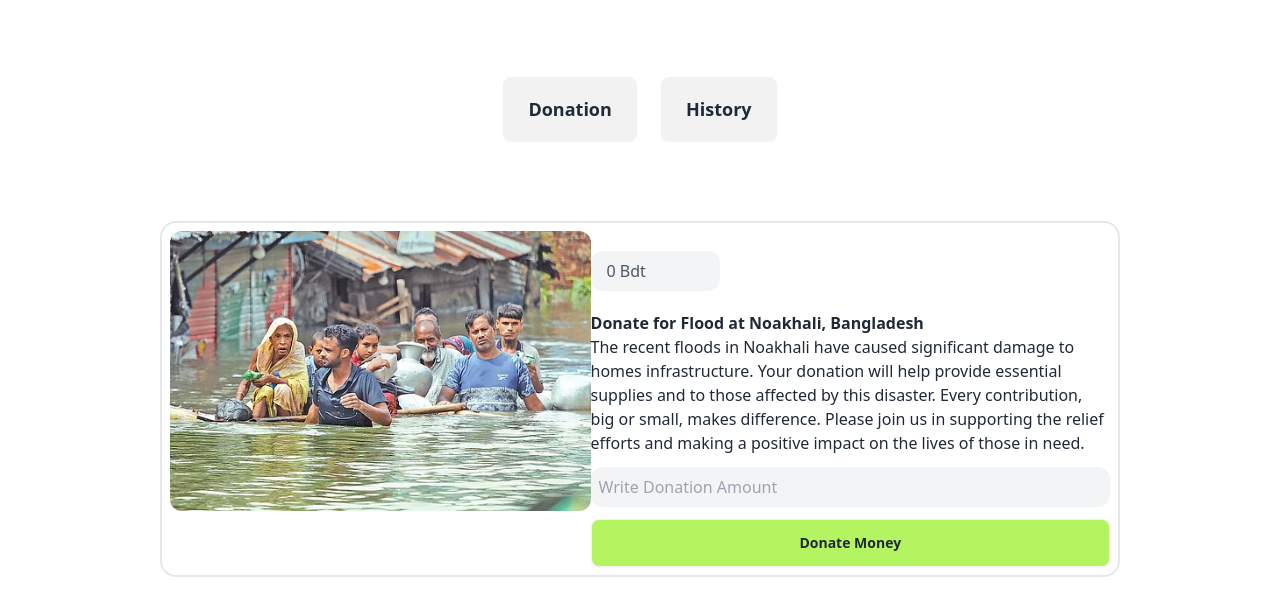
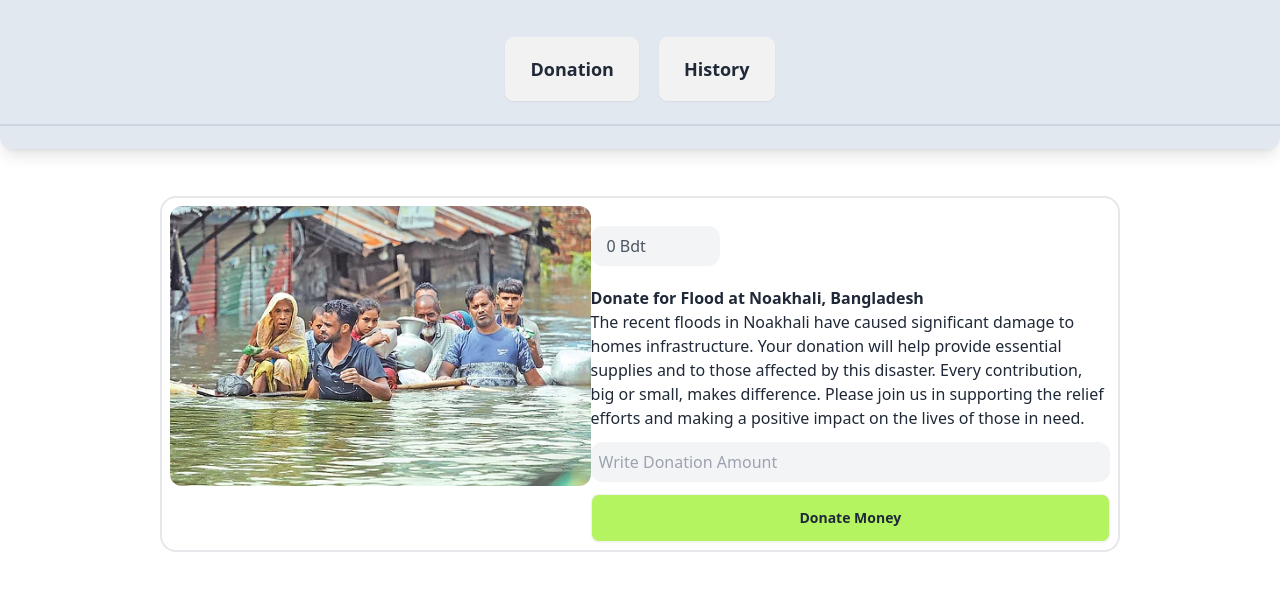
Before and after one commit to ALIASHRAFCHOWDHURY/Fifth-phase, a plain HTML site: page index.html in a window 1280 px wide. Shown: the part 92-708 px from the top of the page. Drawn offline with nearby package versions, Linux system fonts and the light colour scheme.

Commit message:
navbar fixed part done

```diff
--- a/index.html
+++ b/index.html
@@ -22,7 +22,8 @@
 
 </head>
 <body class="container md:mx-auto">
-       <header>
+       <header class="bg-slate-200 rounded-xl  fixed top-0 left-0 w-full shadow-lg z-50 mb-20">
+        <section>
                 <div class="navbar bg-navbg p-5 rounded-xl">
                         <div class="navbar-start">
                           <div id="blog-section" class="btn px-8 bg-bgbtn ">Blog</div>
@@ -38,14 +39,16 @@
 
                         </div>
                 </div>
-       </header>
-       <main>
-        <section class="md:mt-20 mt-5 flex justify-center">
-                <div class="space-x-5">
+        </section>
+        <section class="md:mt-10 mt-5 "></section>
+                <div class="space-x-5 flex justify-center">
                         <button class="btn btn-lg">Donation</button>
                         <button class="btn btn-lg ">History</button>
                 </div>
         </section>
+        <div class="divider "></div>
+       </header>
+       <main class="mt-72">
         <section class="md:mt-20 mt-5 flex justify-center">
                 <div class=" card border-2 border-gray-200 w-3/4 flex md:flex-row flex-col p-2">
                         <div class="md:w-[2000px] ">
@@ -86,6 +89,7 @@
 
                 </div>
         </section>
+
        </main>
         <script src="features.js"></script>
         <script src="utilities.js"></script>
```
Lines whose indentation alone changed are shown as unchanged.
